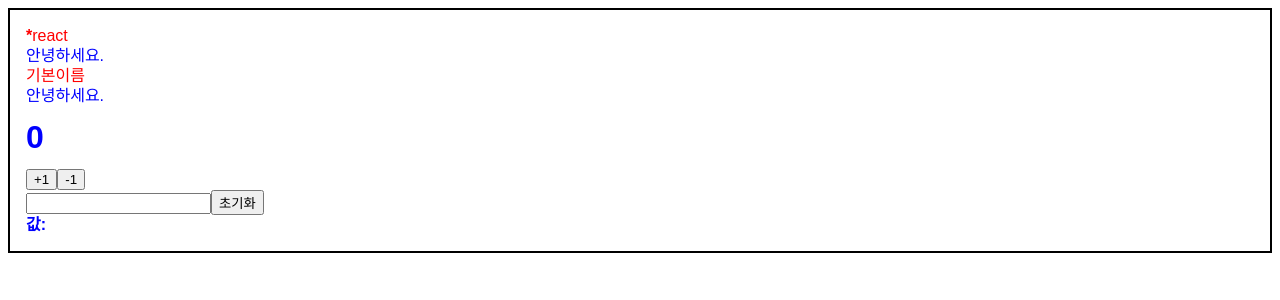
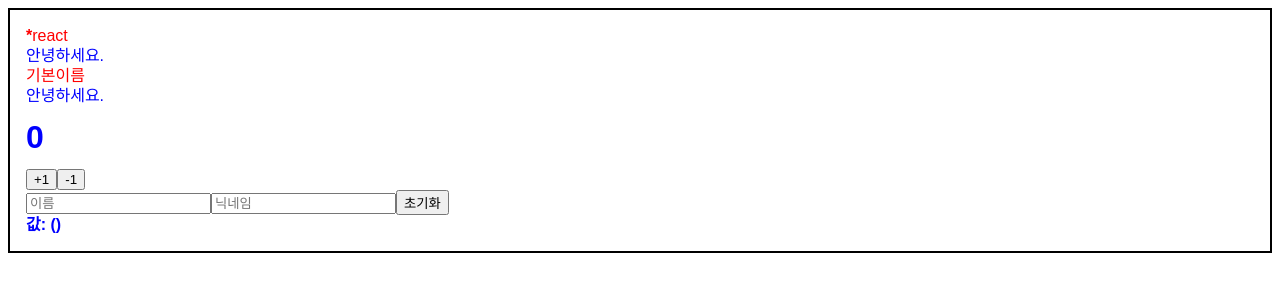
Before and after one commit to ohseungik/react-study, a React app: page / in a window 1280 px wide. Shown: the top 300 px of the page. Built offline with nearby package versions, Linux system fonts and the light colour scheme; the HTML template or start-up script is replaced by a standard one.

Commit message:
InputSample Component 여러개의 input State 관리 sample 추가.

```diff
--- a/src/components/Hello/Hello.tsx
+++ b/src/components/Hello/Hello.tsx
@@ -1,8 +1,8 @@
 import React from "react";
 
-type Color = 'red';
+type color = 'red';
 
-const Hello = (props: { name: String, color: Color, isSpecial: Boolean; }) => {
+const Hello = (props: { name: string, color: color, isSpecial: boolean; }) => {
     const { name, color, isSpecial } = props;
     const hello = "안녕하세요.";
 
--- a/src/components/InputSample/InputSample.tsx
+++ b/src/components/InputSample/InputSample.tsx
@@ -1,22 +1,36 @@
 import React, { useState } from "react";
 
 const InputSample = () => {
-    const [text, setText] = useState('');
+    const [inputs, setInputs] = useState({
+        name: '',
+        nickname: ''
+    });
 
-    const onChange = (e: { target: { value: React.SetStateAction<string>; }; }) => {
-        setText(e.target.value);
+    const { name, nickname } = inputs;
+
+    const onChange = (e: { target: { value: string; name: string; }; }) => {
+        const { value, name } = e.target;
+
+        setInputs({
+            ...inputs,
+            [name]: value
+        })
     }
 
     const onReset = () => {
-        setText('');
+        setInputs({
+            name: '',
+            nickname: '',
+        })
     }
 
     return (
         <div>
-            <input onChange={onChange} value={text}/>
+            <input name="name" placeholder="이름" onChange={onChange} value={name}/>
+            <input name="nickname" placeholder="닉네임" onChange={onChange} value={nickname}/>
             <button onClick={onReset}>초기화</button>
             <div>
-                <b>값: {text}</b>
+                <b>값: {`${name} (${nickname})`}</b>
             </div>
         </div>
     )
```
